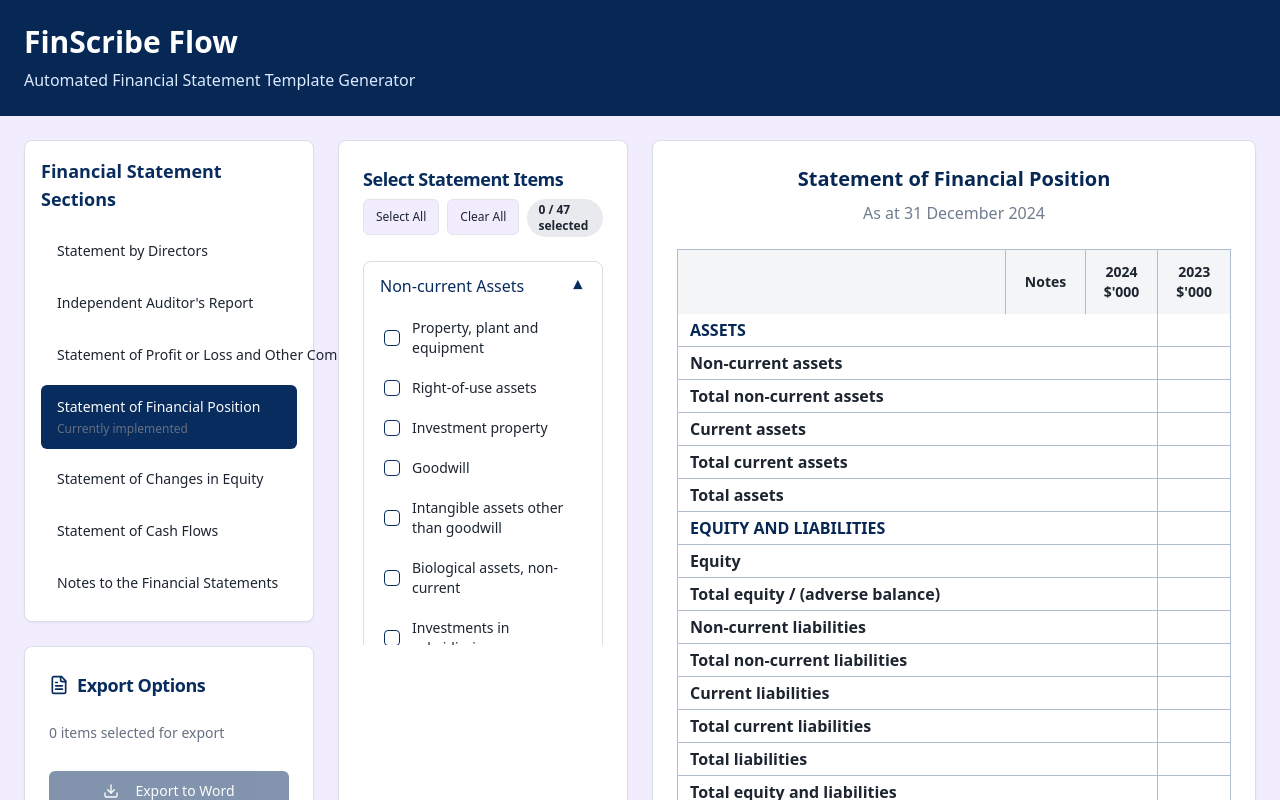
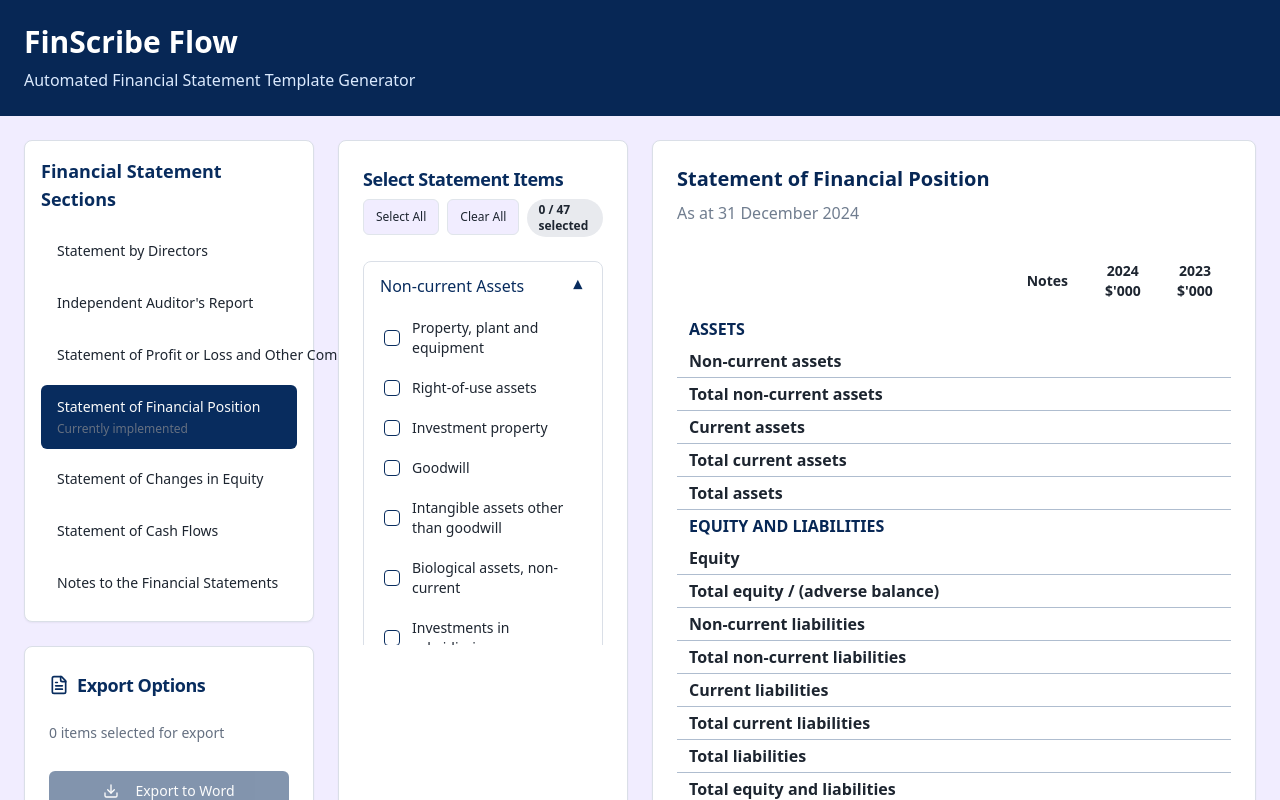
Before and after one commit to kkllow/finscribe-flow, a React (Vite) app: page / in a window 1280 px wide. Shown: the top 800 px of the page. Built offline with nearby package versions, Linux system fonts and the light colour scheme.

Commit message:
Refine statement formatting
Apply requested formatting changes to the financial statement:
- Align main headings to the left.
- Remove all table borders.
- Flush the accompanying notes to the left.
- Add spacing between sections.
- Add top and bottom borders to specific total rows.

```diff
--- a/src/components/StatementPreview.tsx
+++ b/src/components/StatementPreview.tsx
@@ -6,7 +6,7 @@ interface StatementPreviewProps {
 }
 
 export const StatementPreview = ({ statementData, selectedItems }: StatementPreviewProps) => {
-  const renderLineItem = (item: LineItem) => {
+  const renderLineItem = (item: LineItem, shouldAddSpacing: boolean = false) => {
     if (!selectedItems.has(item.id) && !item.isHeader && !item.isSubHeader && item.category !== 'total' && item.category !== 'grand-total') {
       return null;
     }
@@ -15,20 +15,24 @@ export const StatementPreview = ({ statementData, selectedItems }: StatementPrev
 
     if (!isVisible) return null;
 
+    const isTotalRow = item.label.toLowerCase().includes('total') && (item.category === 'total' || item.category === 'grand-total');
+    const borderClass = isTotalRow ? 'border-t border-b border-statement-border' : '';
+    const spacingClass = shouldAddSpacing ? 'pt-4' : '';
+
     return (
-      <tr key={item.id} className="border-b border-statement-border">
-        <td className={`py-1 px-3 text-left ${item.isBold ? 'font-semibold' : ''} ${
+      <tr key={item.id} className={`${borderClass}`}>
+        <td className={`py-1 px-3 text-left ${spacingClass} ${item.isBold ? 'font-semibold' : ''} ${
           item.isHeader ? 'text-statement-header font-bold' : ''
         } ${item.isSubHeader ? 'font-semibold' : ''}`}>
           {item.label}
         </td>
-        <td className="py-1 px-3 text-center text-sm text-financial-gray">
+        <td className={`py-1 px-3 text-center text-sm text-financial-gray ${spacingClass}`}>
           {/* Notes to be filled manually */}
         </td>
-        <td className="py-1 px-3 text-right border-r border-statement-border">
+        <td className={`py-1 px-3 text-right ${spacingClass}`}>
           {/* Empty space for values */}
         </td>
-        <td className="py-1 px-3 text-right">
+        <td className={`py-1 px-3 text-right ${spacingClass}`}>
           {/* Empty space for values */}
         </td>
       </tr>
@@ -37,28 +41,26 @@ export const StatementPreview = ({ statementData, selectedItems }: StatementPrev
 
   return (
     <div className="bg-white rounded-lg border border-border shadow-sm p-6">
-      <div className="text-center mb-6">
-        <h2 className="text-xl font-bold text-statement-header mb-2">
+      <div className="mb-6">
+        <h2 className="text-xl font-bold text-statement-header mb-2 text-left">
           {statementData.title}
         </h2>
-        <p className="text-financial-gray font-medium">
+        <p className="text-financial-gray font-medium text-left">
           {statementData.asAtDate}
         </p>
       </div>
 
       <div className="overflow-x-auto">
-        <table className="w-full border-collapse border border-statement-border">
+        <table className="w-full border-collapse">
           <thead>
-            <tr className="bg-financial-gray-light">
-              <th className="py-3 px-3 text-left font-semibold border-r border-statement-border">
+            <tr>
+              <th className="py-3 px-3 text-left font-semibold">
                 {/* Empty for line item names */}
               </th>
               {statementData.columns.map((column, index) => (
                 <th
                   key={index}
-                  className={`py-3 px-3 text-center font-semibold text-sm whitespace-pre-line ${
-                    index < statementData.columns.length - 1 ? 'border-r border-statement-border' : ''
-                  }`}
+                  className="py-3 px-3 text-center font-semibold text-sm whitespace-pre-line"
                 >
                   {column}
                 </th>
@@ -67,13 +69,18 @@ export const StatementPreview = ({ statementData, selectedItems }: StatementPrev
           </thead>
           <tbody>
             {Object.entries(statementData.sections).map(([sectionKey, items]) =>
-              items.map(renderLineItem)
+              items.map((item, itemIndex, sectionItems) => {
+                const prevItem = itemIndex > 0 ? sectionItems[itemIndex - 1] : null;
+                const shouldAddSpacing = prevItem && (prevItem.isHeader || prevItem.isSubHeader) && !item.isHeader && !item.isSubHeader;
+
+                return renderLineItem(item, shouldAddSpacing);
+              })
             )}
           </tbody>
         </table>
       </div>
 
-      <div className="mt-6 text-center">
+      <div className="mt-6 text-left">
         <p className="text-sm text-financial-gray italic">
           The accompanying notes form an integral part of these financial statements
         </p>
```
